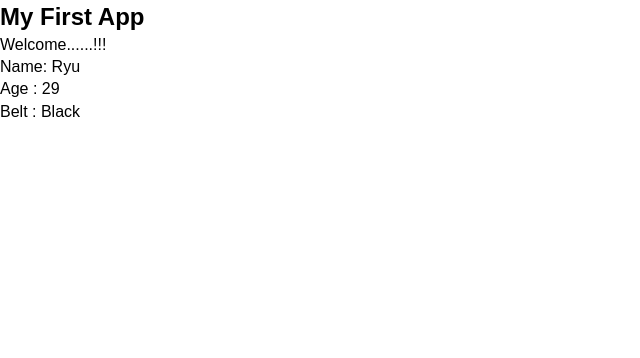
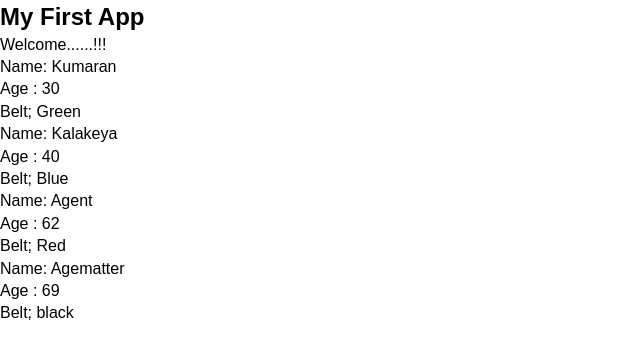
Before and after one commit to Shashank022/reactapp, a React (Create React App) app: page / in a window 1280 px wide. Shown: the top 358 px of the page, without its empty margins (0-640 px from the left). Built offline with nearby package versions, Linux system fonts and the light colour scheme; the HTML template or start-up script is replaced by a standard one.

Commit message:
Added changes to the exssiting

```diff
--- a/src/App.js
+++ b/src/App.js
@@ -3,12 +3,21 @@ import Ninjas from './Ninjas';
 import './App.css';
 
 class App extends React.Component {
+
+  state = {
+    ninjas :[
+      { name:'Kumaran', age:'30', belt:'Green', id:1 },
+      { name:'Kalakeya', age:'40', belt:'Blue', id:2 },
+      { name:'Agent', age:'62', belt:'Red', id:3 },
+      { name:'Agematter', age:'69', belt:'black', id:4 }
+    ]
+  }
   render() {
     return (
       <div className="App">
       <h2>My First App </h2>
       <p>Welcome......!!!</p>
-      <Ninjas/>
+      <Ninjas ninjas={this.state.ninjas} />
       </div>
     );
   }
--- a/src/Ninjas.js
+++ b/src/Ninjas.js
@@ -1,16 +1,29 @@
 import React from 'react';
 import './App.css';
 
-class Ninjas extends React.Component {
-  render() {
+const Ninjas= ({ninjas}) =>{
+
+    const ninjaList = ninjas.map(ninja =>{
+
+      if(ninja.age >20){
+        return (
+          <div className="ninja" key={ninja.id}>
+              <div>Name: {ninja.name}</div>
+              <div>Age : {ninja.age}</div>
+              <div>Belt; {ninja.belt}</div>
+          </div>
+          )
+        }else{
+          return null;
+        }
+
+      });
+
     return (
       <div className="ninja">
-      <div>Name: Ryu </div>
-      <div>Age : 29</div>
-      <div>Belt : Black</div>
+        {ninjaList}
       </div>
-    );
-  }
+    )
 }
 
 export default Ninjas;
```
